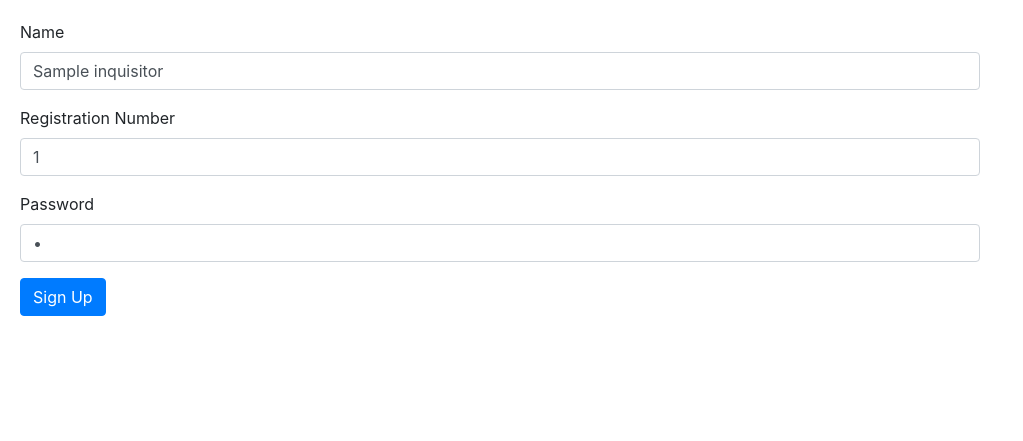
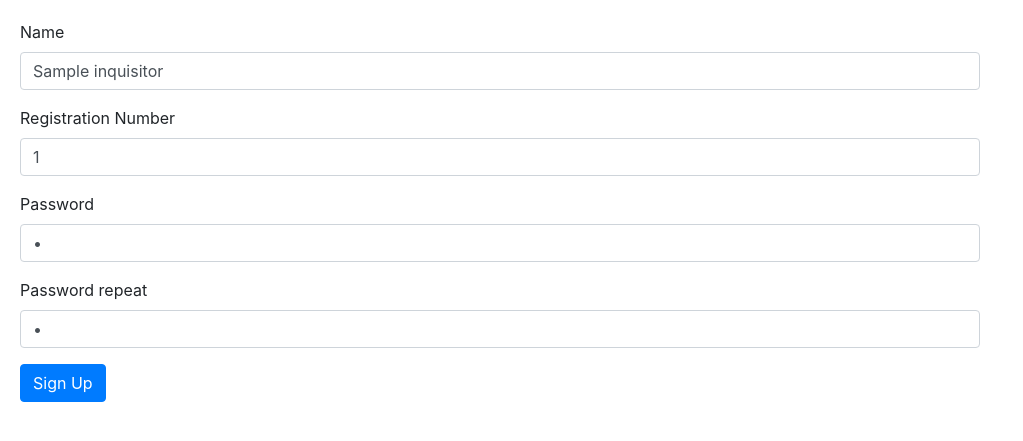
Before and after one commit to ClaireV38/hackathon1-cupcakes, a PHP site: template src/View/Inquisitor/signUp.html.twig in a window 1280 px wide. Shown: the top 441 px of the page, without its empty margins (0-1023 px from the left). Run offline with PHP 8.4, Linux system fonts and the light colour scheme; the template is opened without the code that fills it: most values are stand-ins (such as "Sample title", 1, 10 or a date in 2020); some libraries are stand-ins or nearby versions.

Commit message:
Add a password repeat input

```diff
--- a/src/View/Inquisitor/signUp.html.twig
+++ b/src/View/Inquisitor/signUp.html.twig
@@ -34,6 +34,13 @@
                 <span>{{ errors.password }}</span>
             {% endif %}
         </div>
+        <div class="form-group">
+            <label for="exampleInputPassword1">Password repeat</label>
+            <input type="password" class="form-control" id="exampleInputPassword1" name="passwordRepeat" value="{{ inquisitor.passwordRepeat }}">
+            {% if errors.passwordRepeat %}
+                <span>{{ errors.passwordRepeat }}</span>
+            {% endif %}
+        </div>
         <button type="submit" class="btn btn-primary">Sign Up</button>
     </form>
 {% endblock content %}
```
Also changed, not shown: src/Controller/InquisitorController.php (+8 -1 lines).
